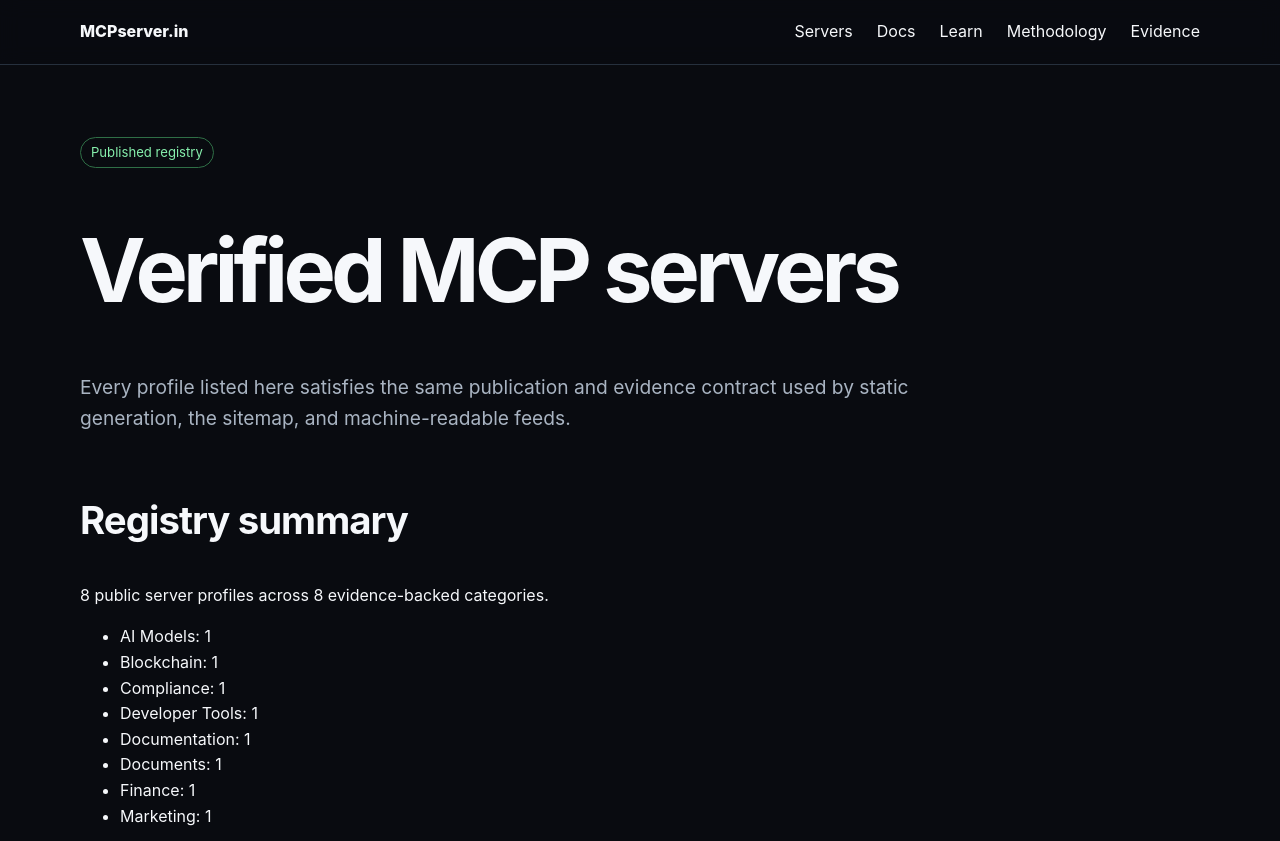
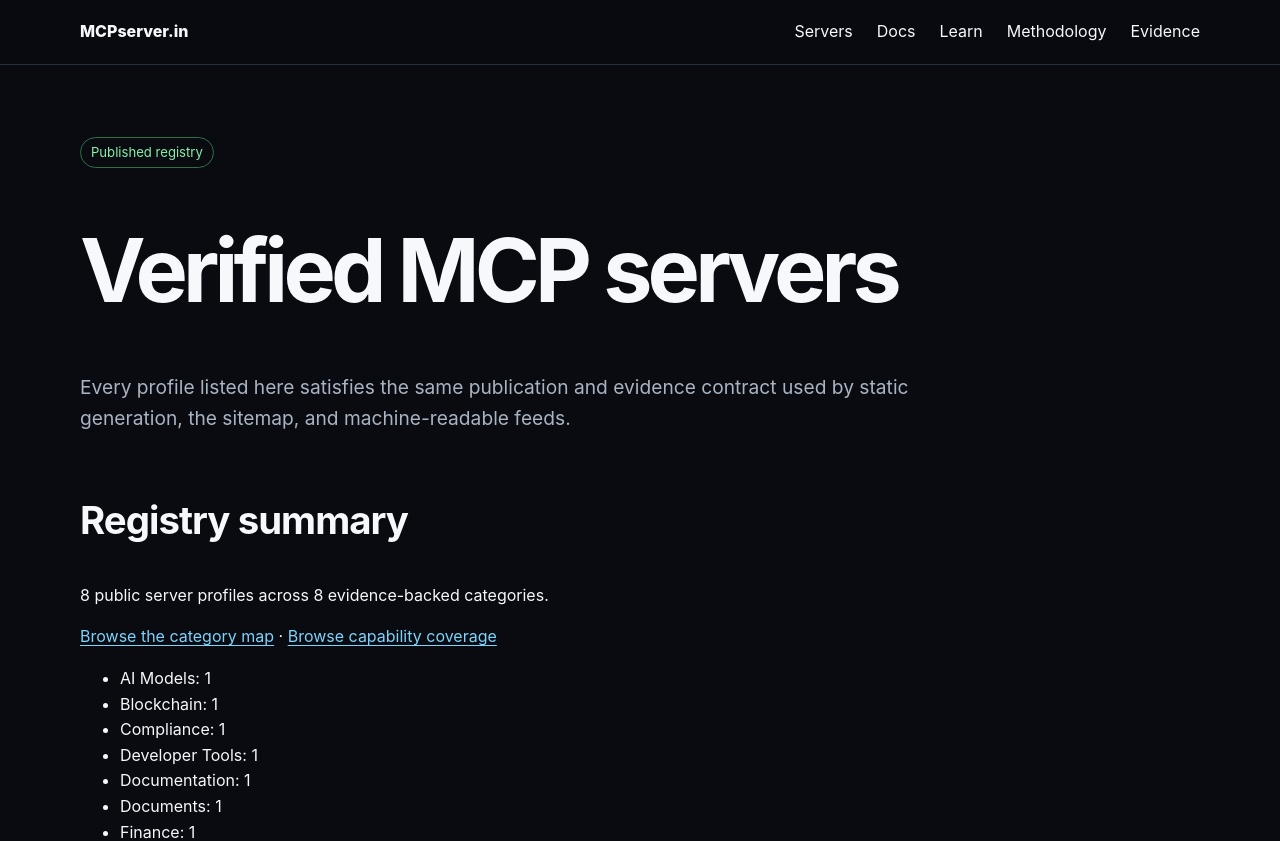
Before and after one commit to CodesbyFebin/mcp-servers-master, a Next.js app: page /servers in a window 1280 px wide. Shown: the top 841 px of the page. Built offline with nearby package versions, Linux system fonts and the light colour scheme.

Commit message:
feat: link aggregate discovery surfaces from server registry

```diff
--- a/app/servers/page.tsx
+++ b/app/servers/page.tsx
@@ -58,6 +58,7 @@
       <section aria-labelledby="registry-summary">
         <h2 id="registry-summary">Registry summary</h2>
         <p>{servers.length} public server profiles across {categories.length} evidence-backed categories.</p>
+        <p><Link href="/categories">Browse the category map</Link> · <Link href="/capabilities">Browse capability coverage</Link></p>
         <ul>
           {categories.map((category) => (
             <li key={category.name}>{category.name}: {category.count}</li>
```
